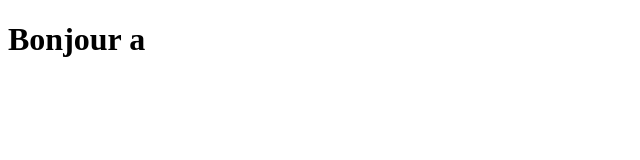
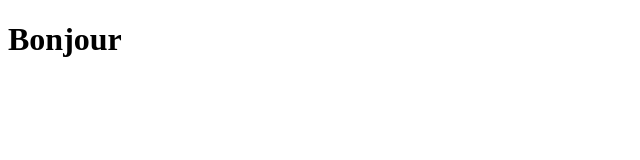
Before and after one commit to Karolyne17/mnm, an Angular app in the folder frontend/: page / in a window 1280 px wide. Shown: the top 160 px of the page, without its empty margins (0-640 px from the left). Built offline with nearby package versions, Linux system fonts and the light colour scheme.

Commit message:
Enlevement du A

```diff
--- a/frontend/src/app/app.component.html
+++ b/frontend/src/app/app.component.html
@@ -1 +1 @@
-<h1>Bonjour a</h1>
+<h1>Bonjour</h1>
```
